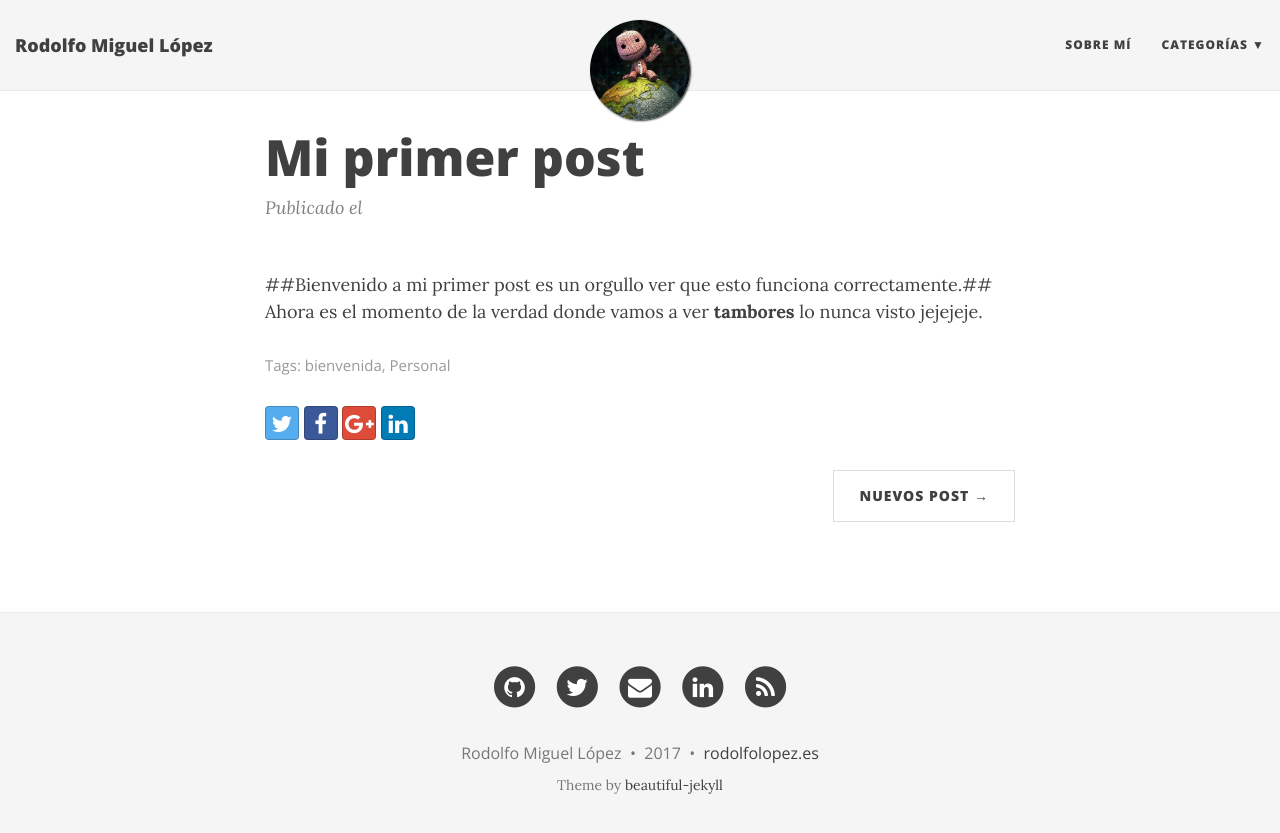
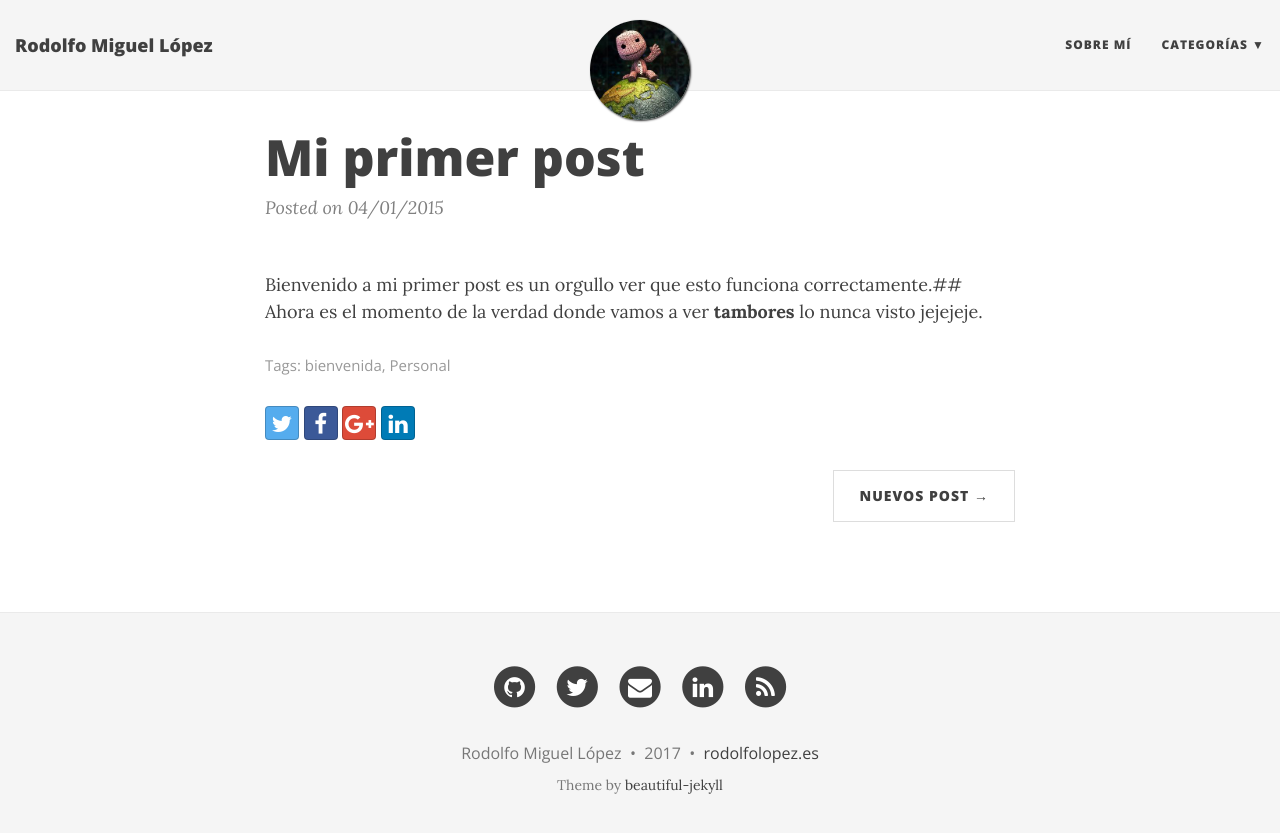
Before and after one commit to RodolfoMiguelLopez/rodolfomiguellopez.github.io, a Jekyll site: the page built from _posts/2015-01-04-first-post.md, in a window 1280 px wide. Shown: the top 833 px of the page. Built offline with Jekyll 4.4.1, drawn with Linux system fonts in a browser that asks for light colours; nearby versions of some CDN libraries.

Commit message:
fechas post, cambio tamaño avatar

```diff
--- a/_includes/header.html
+++ b/_includes/header.html
@@ -36,7 +36,7 @@
 		  {% endif %}
 
 		  {% if include.type == "post" %}
-		  <span class="post-meta">Publicado el {{ post.date | date: "%d/%m/%Y" }}</span>
+		  <span class="post-meta">Posted on {{ page.date | date: "%d/%m/%Y" }}</span>
 		  {% endif %}
         </div>
       </div>
@@ -61,7 +61,7 @@
 		  {% endif %}
 
 		  {% if include.type == "post" %}
-		  <span class="post-meta">Publicado el {{ post.date | date: "%d/%m/%Y" }}</span>
+		  <span class="post-meta">Posted on {{ page.date | date: "%d/%m/%Y" }}</span>
 		  {% endif %}
         </div>
       </div>
--- a/_posts/2015-01-04-first-post.md
+++ b/_posts/2015-01-04-first-post.md
@@ -5,5 +5,5 @@ image: /img/hello_world.jpeg
 tags: [bienvenida, Personal]
 ---
 
-##Bienvenido a mi primer post es un orgullo ver que esto funciona correctamente.##
+Bienvenido a mi primer post es un orgullo ver que esto funciona correctamente.##
 Ahora es el momento de la verdad donde vamos a ver **tambores** lo nunca visto jejejeje.
```
Also changed, not shown: img/avatar-icon.png.
